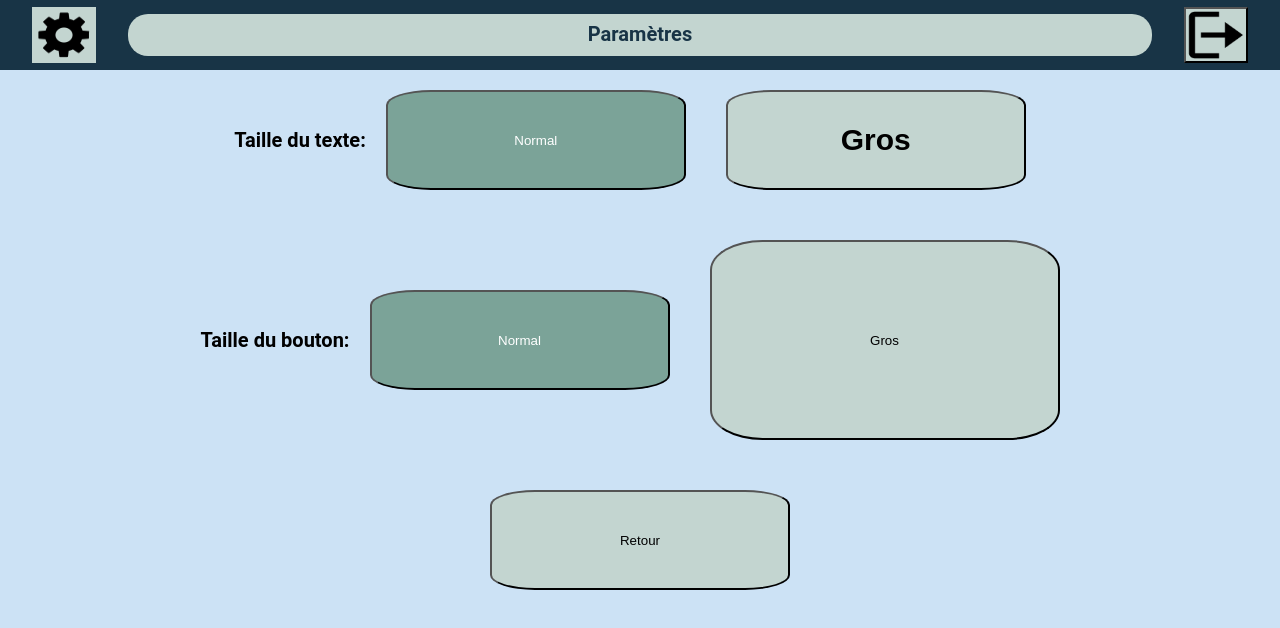
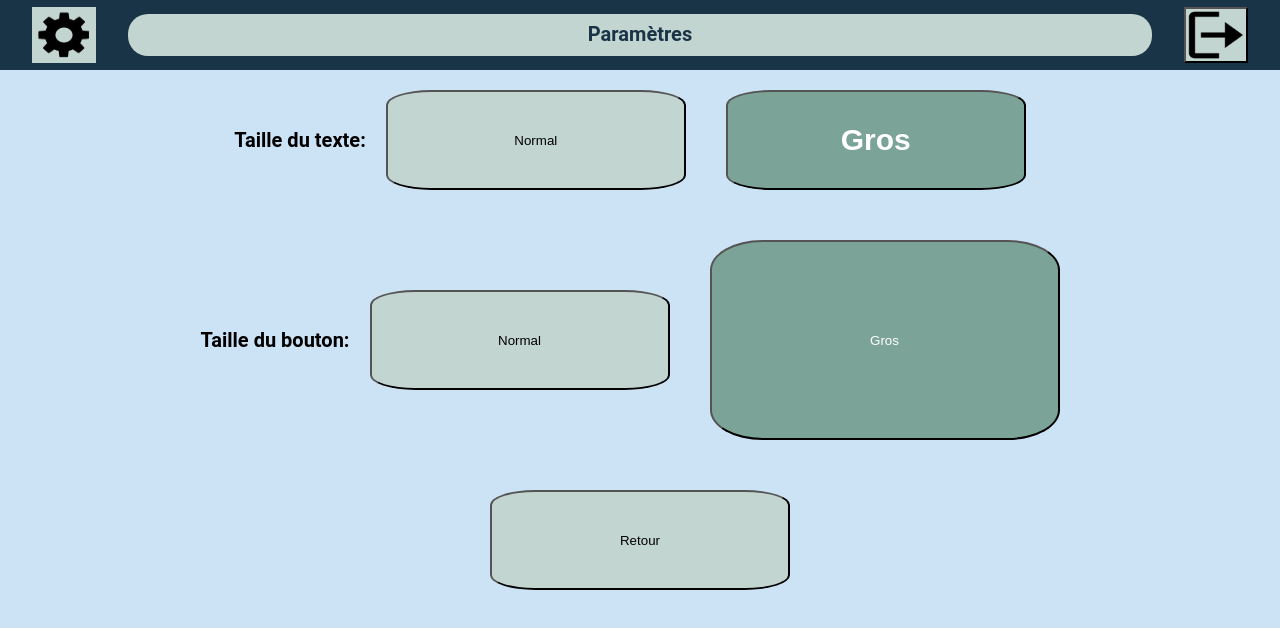
Before and after one commit to 2019-2020-ps6/2022-2023-ps6-poly-esprit, an Angular app in the folder front-end/: page /parametre in a window 1280 px wide. Shown: the top 628 px of the page. Built offline with nearby package versions, Linux system fonts and the light colour scheme.

Commit message:
parameter keep in mind parameters selected

```diff
--- a/front-end/src/app/game-answer-component/game-answer-component.component.ts
+++ b/front-end/src/app/game-answer-component/game-answer-component.component.ts
@@ -11,6 +11,9 @@ export class GameAnswerComponentComponent {
   @Input() answer?: Answer;
   @Output() selected=new EventEmitter<string>();
   @Input() isSelected=false
+
+
+
   public select(value: string){
     console.log(value)
     this.isSelected=true
--- a/front-end/src/app/header/header.component.ts
+++ b/front-end/src/app/header/header.component.ts
@@ -10,8 +10,4 @@ export class HeaderComponent {
   @Input() title?: string;
 
 
-
-
-
-
 }
--- a/front-end/src/app/parameter-page/parameter-page.component.ts
+++ b/front-end/src/app/parameter-page/parameter-page.component.ts
@@ -1,4 +1,4 @@
-import {Component, EventEmitter, Input, Output} from '@angular/core';
+import { Component, EventEmitter, Input, Output, OnInit } from '@angular/core';
 import { Location } from '@angular/common';
 
 @Component({
@@ -6,7 +6,7 @@ import { Location } from '@angular/common';
   templateUrl: './parameter-page.component.html',
   styleUrls: ['./parameter-page.component.scss']
 })
-export class ParameterPageComponent {
+export class ParameterPageComponent implements OnInit {
   title = 'Paramètres';
   texteNormal = "";
   texteGros = "";
@@ -17,19 +17,21 @@ export class ParameterPageComponent {
   isTextGrosSelected = false;
   isButtonNormalSelected = true;
   isButtonGrosSelected = false;
+  @Input() tailleBouton?: string;
 
-  public selectText(value: string) {
-    if (value === 'normal') {
+  ngOnInit() {
+    const textMode = localStorage.getItem('textMode');
+    const buttonMode = localStorage.getItem('buttonMode');
+
+    if (textMode === 'normal') {
       this.isTextNormalSelected = true;
       this.isTextGrosSelected = false;
     } else {
       this.isTextNormalSelected = false;
       this.isTextGrosSelected = true;
     }
-  }
 
-  public selectButton(value: string) {
-    if (value === 'normal') {
+    if (buttonMode === 'normal') {
       this.isButtonNormalSelected = true;
       this.isButtonGrosSelected = false;
     } else {
@@ -38,8 +40,31 @@ export class ParameterPageComponent {
     }
   }
 
-  constructor(private location: Location) {
+  public selectText(value: string) {
+    if (value === 'normal') {
+      this.isTextNormalSelected = true;
+      this.isTextGrosSelected = false;
+      localStorage.setItem('textMode', 'normal');
+    } else {
+      this.isTextNormalSelected = false;
+      this.isTextGrosSelected = true;
+      localStorage.setItem('textMode', 'gros');
+    }
   }
+
+  public selectButton(value: string) {
+    if (value === 'normal') {
+      this.isButtonNormalSelected = true;
+      this.isButtonGrosSelected = false;
+      localStorage.setItem('buttonMode', 'normal');
+    } else {
+      this.isButtonNormalSelected = false;
+      this.isButtonGrosSelected = true;
+      localStorage.setItem('buttonMode', 'gros');
+    }
+  }
+
+  constructor(private location: Location) {}
 
   goBack() {
     this.location.back();
```
